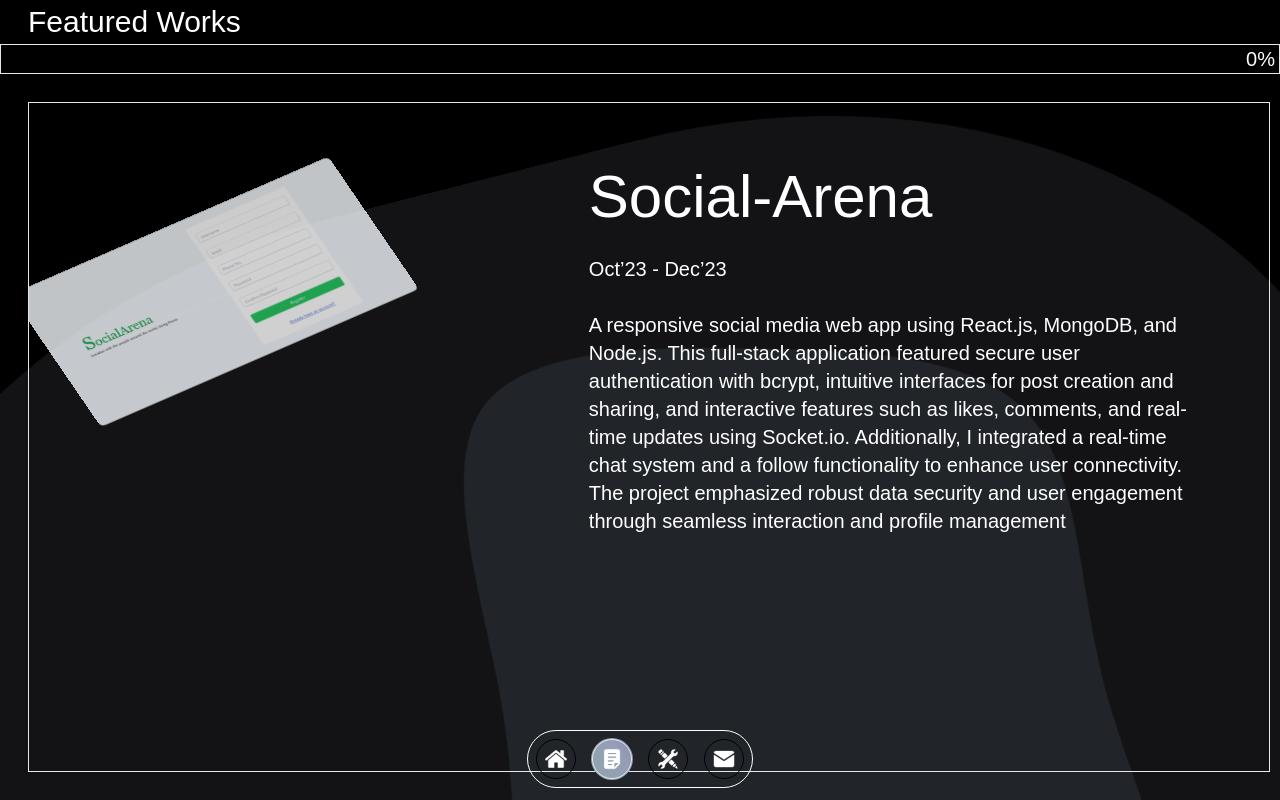
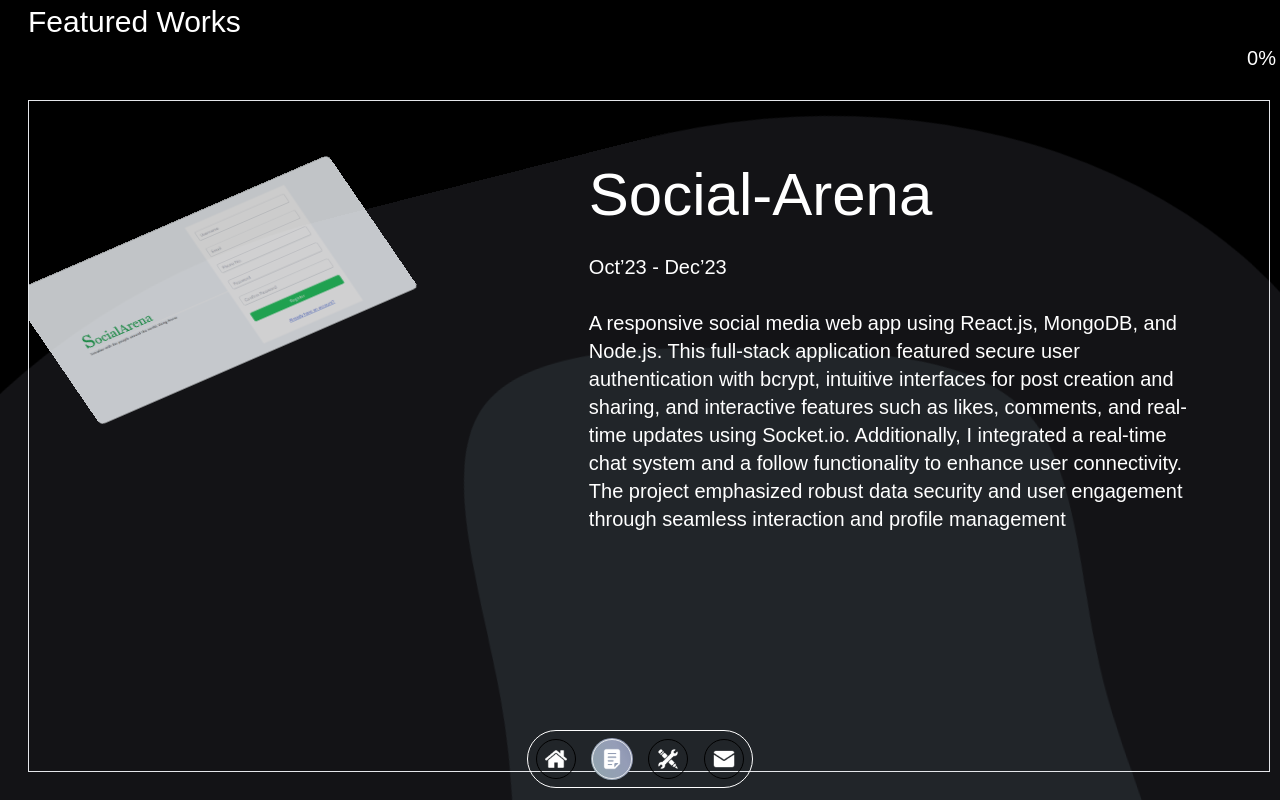
Before and after one commit to NotGyashu/Updated-Portfolio, a React (Create React App) app: page /projects in a window 1280 px wide. Built offline with nearby package versions, Linux system fonts and the light colour scheme; the HTML template or start-up script is replaced by a standard one; a web font is replaced by a local one.

Commit message:
fixed project comp

```diff
--- a/src/components/projects.js
+++ b/src/components/projects.js
@@ -85,7 +85,7 @@
       </div>
       <ScrollTracker ref={scrollRef} />
       <div
-        className="flex w-[97%] box-border  overflow-y-hidden flex-grow   md:mx-4 lg:m-7  gap-12 lg:gap-28 md:gap-16 justify-between overflow-x-scroll  no-scrollbar"
+        className="flex w-[97%] box-border  overflow-y-hidden flex-grow md:mb-2  md:mx-4 lg:m-7  gap-12 lg:gap-28 md:gap-16 justify-between overflow-x-scroll  no-scrollbar"
         id="parent"
         ref={scrollRef}
         style={{
--- a/src/subComponents/scrolltracker.js
+++ b/src/subComponents/scrolltracker.js
@@ -24,7 +24,7 @@
   }, [ref]);
 
   return (
-    <div className="flex gap-1 pl-1 md:pl-4 border lg:pl-7 pr-1 items-center ">
+    <div className="flex gap-1 pl-1 md:pl-4  lg:pl-7 pr-1 items-center ">
       <div className="w-[100%]    h-[1px] rounded-full bg-black ">
         <motion.div
           className="h-full bg-[#e1dcdc]"
```
